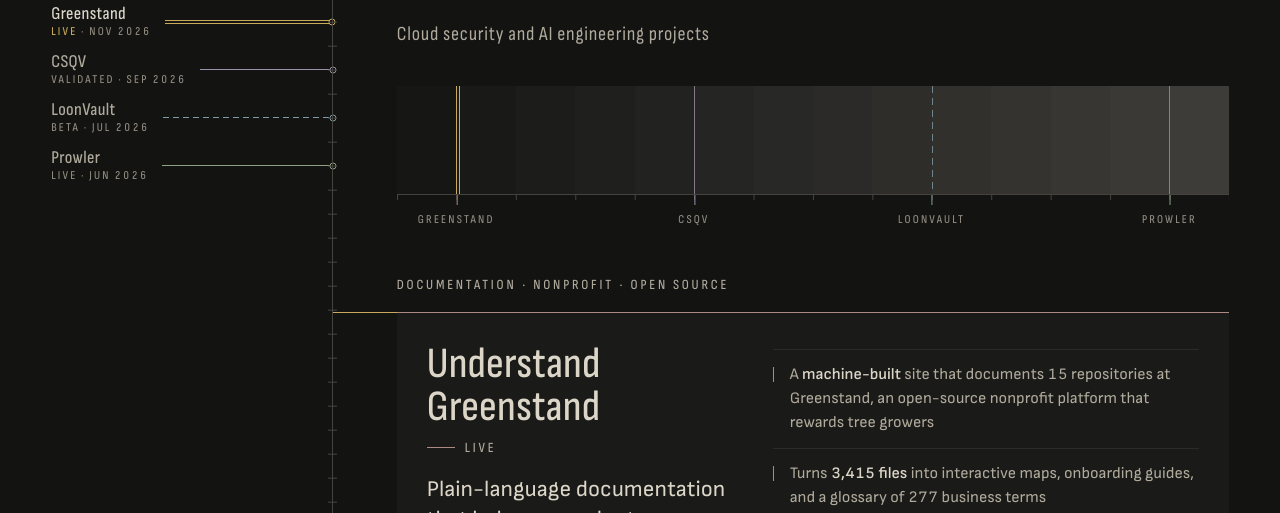
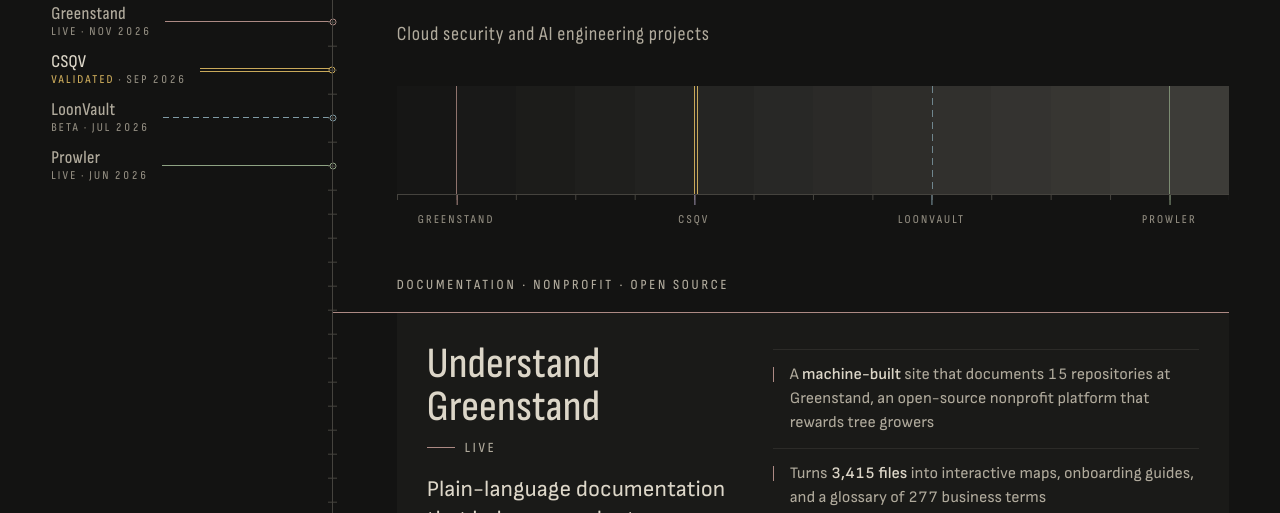
Before and after one commit to arnoldcastro5000/cloudsecuritypractice-landing, a plain HTML site: page index.html in a window 1280 px wide. Shown: the part 228-741 px from the top of the page. Drawn offline with Linux system fonts and the light colour scheme.

Commit message:
Keep the clicked project active after a nav jump on tall screens
A jump puts the plate near the top of the screen. On a screen about
1200 px tall or more, the next plate then fills the band from 45% to 50%
down the screen, and that plate became active instead of the clicked one.

The plate in the address now stays active while it sits where the jump
put it. Any scroll away from that spot gives control back to the band.
This rule also covers a second click on the same link, a page load with
a hash, and the Back button.

A scroll listener replaces the IntersectionObserver, so one function
reads the band and the jump target.

```diff
--- a/index.html
+++ b/index.html
@@ -1028,10 +1028,31 @@
         for (const p of plates) p.toggleAttribute("data-active", p.id === id);
       };
 
-      const io = new IntersectionObserver((entries) => {
-        for (const e of entries) if (e.isIntersecting) activate(e.target.id);
-      }, { rootMargin: "-45% 0px -50% 0px" });
-      for (const p of plates) io.observe(p);
+      // A jump to a plate puts the plate at its scroll margin below the top of the screen.
+      // A tall screen can then also show the next plate in the band,
+      // so the plate in the address wins while it stays where the jump put it.
+      const landed = () => {
+        const plate = document.querySelector(".system:target");
+        if (!plate) return null;
+        const at = parseFloat(getComputedStyle(document.documentElement).scrollPaddingTop)
+          + parseFloat(getComputedStyle(plate).scrollMarginTop);
+        return Math.abs(plate.getBoundingClientRect().top - at) < 2 ? plate : null;
+      };
+
+      // Otherwise the plate in the band from 45% to 50% down the screen becomes active.
+      // In the gap between two plates, the last active plate stays active.
+      const sync = () => {
+        const top = innerHeight * 0.45;
+        const bottom = innerHeight * 0.5;
+        const plate = landed() ?? plates.find((p) => {
+          const r = p.getBoundingClientRect();
+          return r.top < bottom && r.bottom > top;
+        });
+        if (plate) activate(plate.id);
+      };
+      sync();
+      addEventListener("scroll", sync, { passive: true });
+      addEventListener("resize", sync);
     })();
   </script>
 </body>
```
